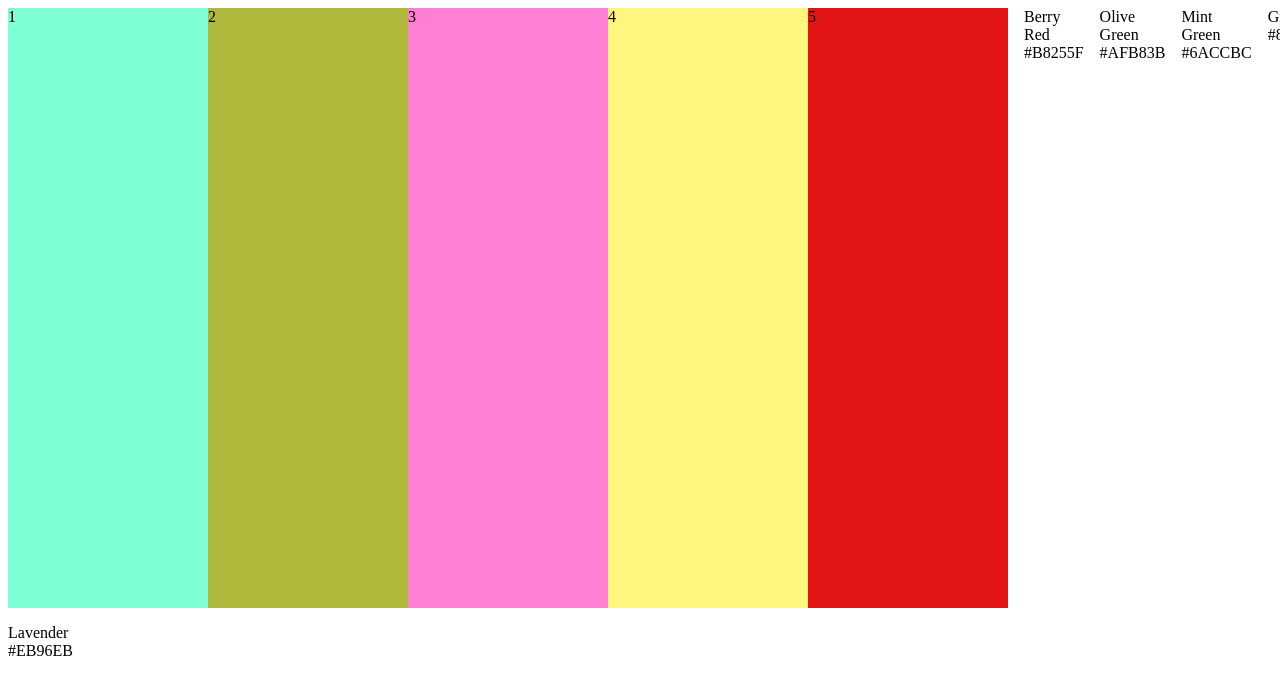
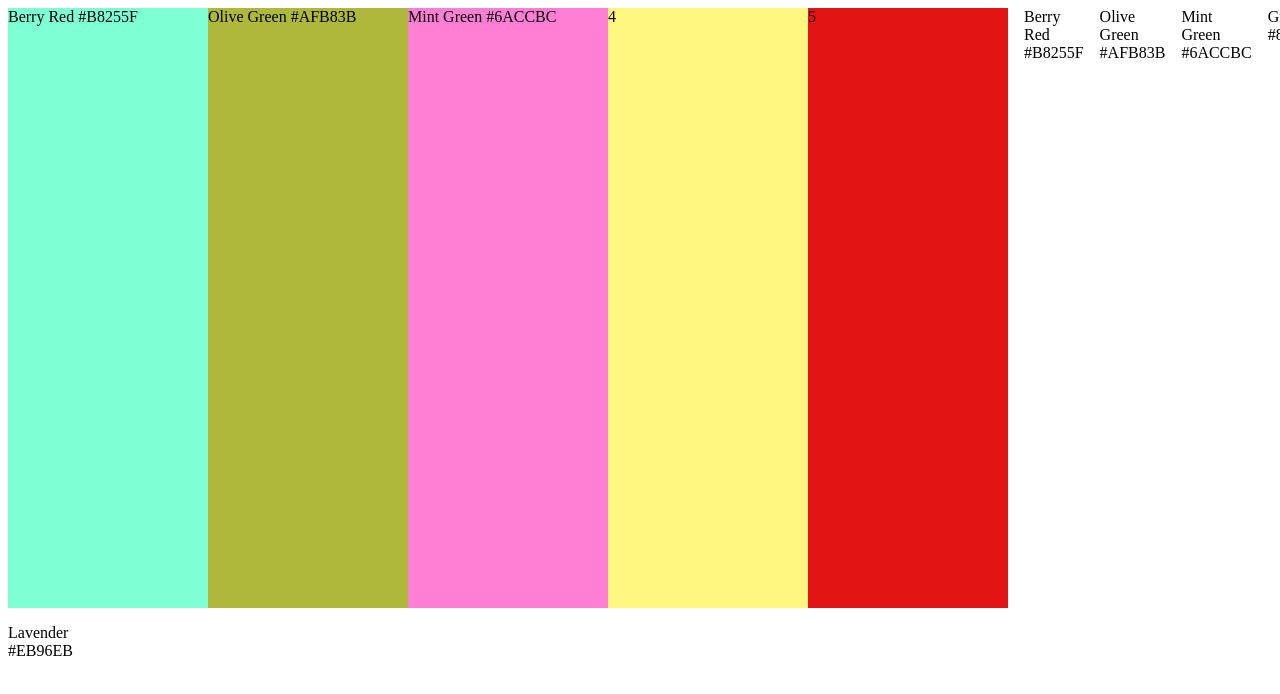
Before and after one commit to veronicaaali/core-2-int-lab, a website built with Parcel: page pages/JSON color/color.html in a window 1280 px wide. Shown: the top 694 px of the page. Built offline with nearby package versions, Linux system fonts and the light colour scheme.

Commit message:
Update color.html

```diff
--- a/pages/JSON color/color.html
+++ b/pages/JSON color/color.html
@@ -42,9 +42,12 @@
 <body>
     <main id="container">
         <div class="content">
-          <li>1</li>
-          <li>2</li>
-          <li>3</li>
+          <li>Berry Red
+            #B8255F</li>
+          <li>Olive Green
+            #AFB83B</li>
+          <li>Mint Green
+            #6ACCBC</li>
           <li>4</li>
           <li>5</li>
         </div>
```
